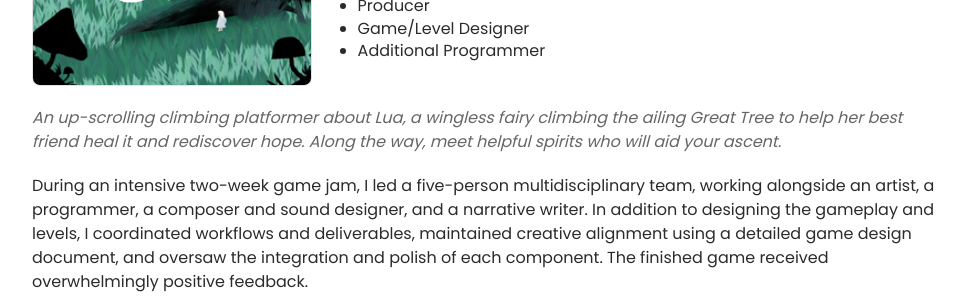
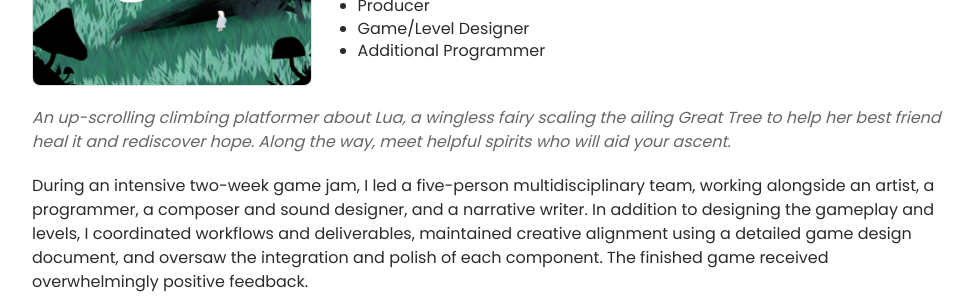
Before and after one commit to mspeil/mspeil.github.io, a Jekyll site: the page built from index.html, in a window 1280 px wide. Shown: the part 669-969 px from the top of the page, without its empty margins (152-1128 px from the left). Built offline with Jekyll 4.4.1, drawn with Linux system fonts in a browser that asks for light colours.

Commit message:
Swap climbing for scaling in Lifting Spirits description
Co-Authored-By: Claude Sonnet 5 <noreply@anthropic.com>

```diff
--- a/_data/projects.yml
+++ b/_data/projects.yml
@@ -14,7 +14,7 @@
     - Game/Level Designer
     - Additional Programmer
   description: >
-    An up-scrolling climbing platformer about Lua, a wingless fairy climbing the ailing Great Tree to help
+    An up-scrolling climbing platformer about Lua, a wingless fairy scaling the ailing Great Tree to help
     her best friend heal it and rediscover hope. Along the way, meet helpful spirits who will aid
     your ascent.
   blurb: >
```
